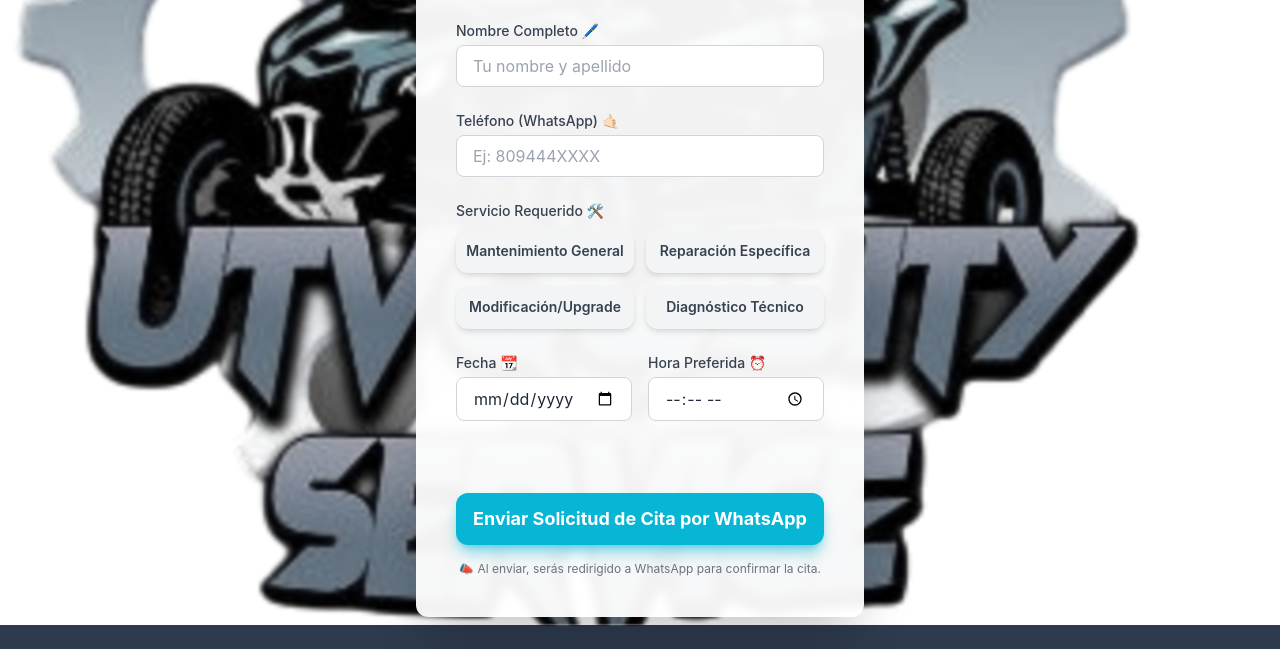
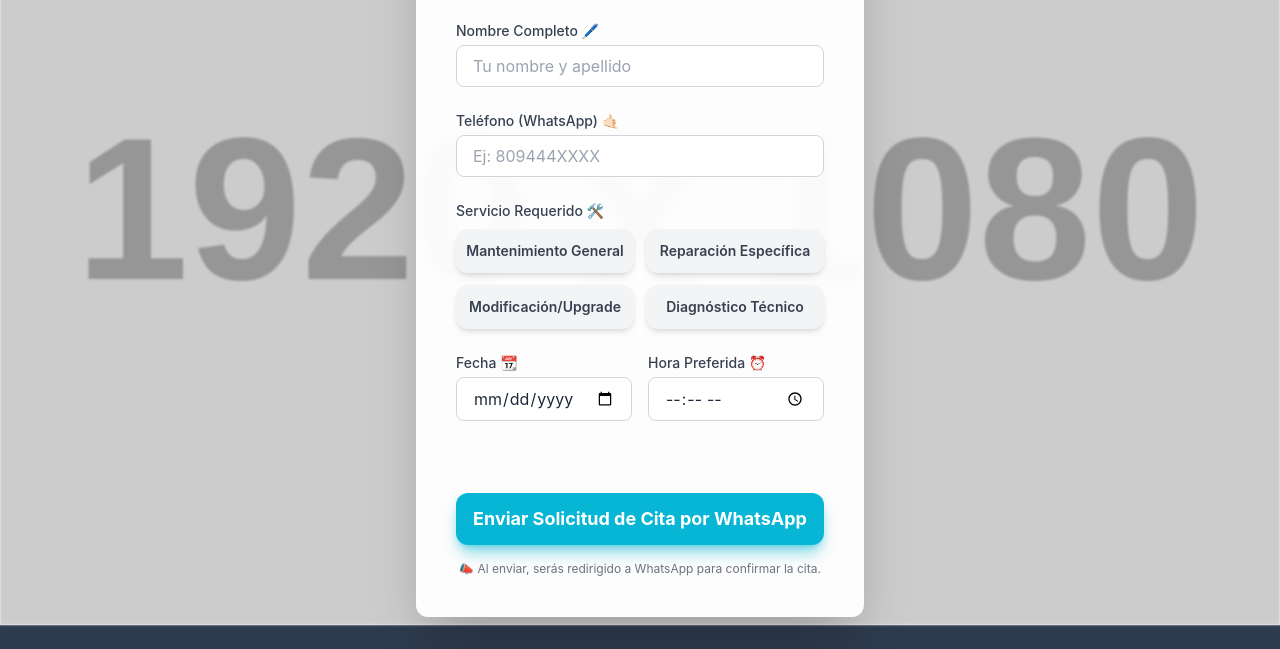
Before and after one commit to LuizFerndzx9111/citasutv.github.io, a plain HTML site: page index.html in a window 1280 px wide. Shown: the part 175-824 px from the top of the page. Drawn offline with nearby package versions, Linux system fonts and the light colour scheme; placeholder pictures from the web are drawn by us.

Commit message:
Update background image URL in index.html

```diff
--- a/index.html
+++ b/index.html
@@ -55,7 +55,7 @@
 
         /* Aquí se define la imagen de fondo (Buggy Can-Am Maverick X3 4-door) */
         .background-image {
-            background-image: url('File_20251022-175411.png');
+            background-image: url('https://placehold.co/1920x1080/0d1337/ffffff/png?text=Buggy+Can-Am+Maverick+X3');
             background-size: cover;
             background-position: center;
             filter: grayscale(80%) blur(1px); /* Tono frío y ligero desenfoque */
```
